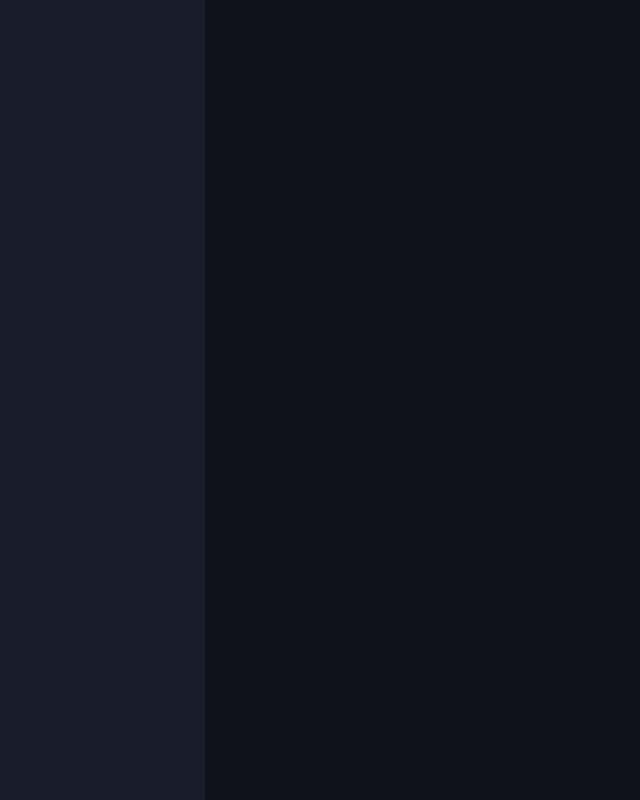
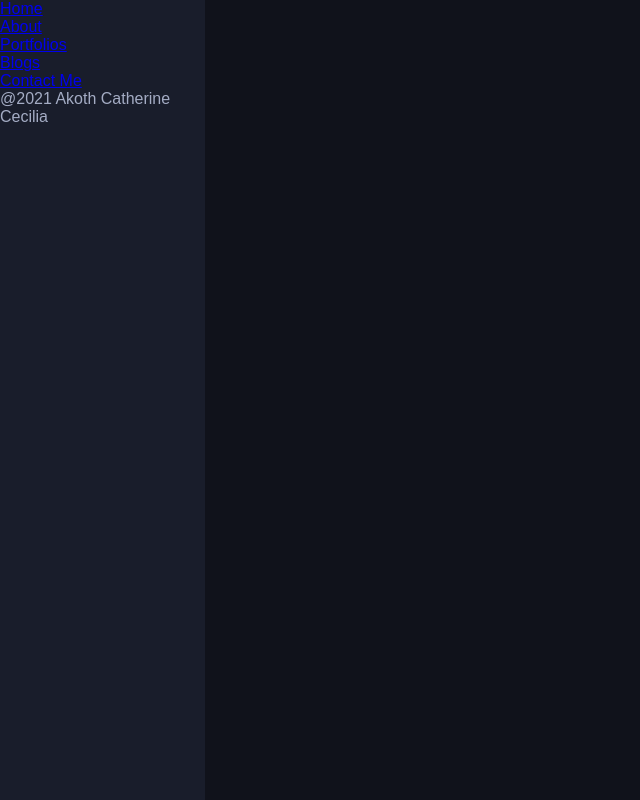
Before and after one commit to cathyAkoth/PortfolioReact, a React (Create React App) app: page / in a window 1280 px wide. Shown: the whole page, without its empty margins (0-640 px from the left). Built offline with nearby package versions, Linux system fonts and the light colour scheme.

Commit message:
Added nav and footer

```diff
--- a/src/components/Navbar.js
+++ b/src/components/Navbar.js
@@ -1,12 +1,53 @@
 import React from 'react'
+// import avatar from '../img/cathy.jpg';
+import {NavLink} from 'react-router-dom';
 
 function Navbar(){
     return(
         <div className="NavBar">
             <div className="profile">
-                <img src="" alt=""/>
+                {/* <img src={avatar} alt=""/> */}
             </div>
+            <nav className="nav">
+                <ul className="nav-items">
+                    <li className="nav-item">
+                        <NavLink to="/" exact activeClassName="active">
+                            Home
+                        </NavLink>
 
+                    </li>
+                    <li className="nav-item">
+                        <NavLink to="/about" exact activeClassName="active">
+                            About
+                        </NavLink>
+
+                    </li>
+                    <li className="nav-item">
+                        <NavLink to="/potfolios" exact activeClassName="active">
+                            Portfolios
+                        </NavLink>
+
+                    </li>
+                    <li className="nav-item">
+                        <NavLink to="/blogs" exact activeClassName="active">
+                            Blogs
+                        </NavLink>
+
+
+                    </li>
+                    <li className="nav-item">
+                        <NavLink to="/contact" exact activeClassName="active">
+                           Contact Me
+                        </NavLink>
+
+                    </li>
+                </ul>
+            </nav>
+            <footer className="footer">
+                <p>
+                    @2021 Akoth Catherine Cecilia
+                </p>
+            </footer>
 
         </div>
 
```
Also changed, not shown: src/img/cathy.jpg (added).
